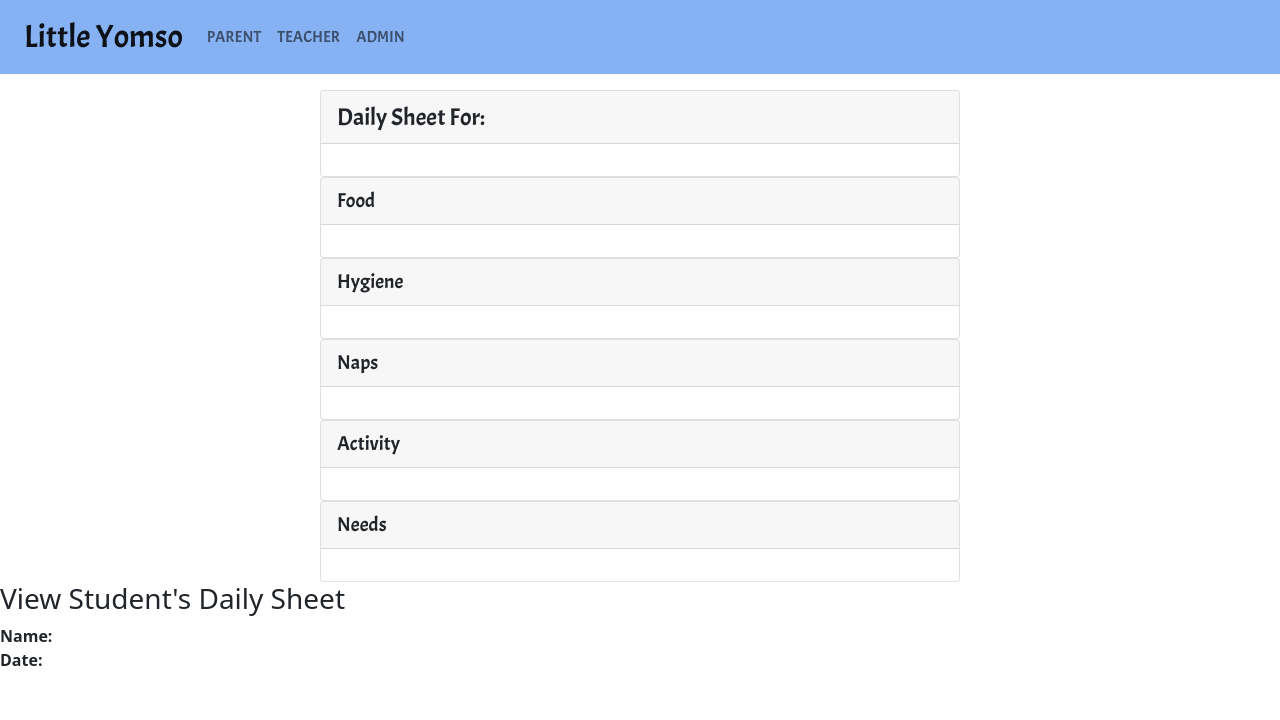
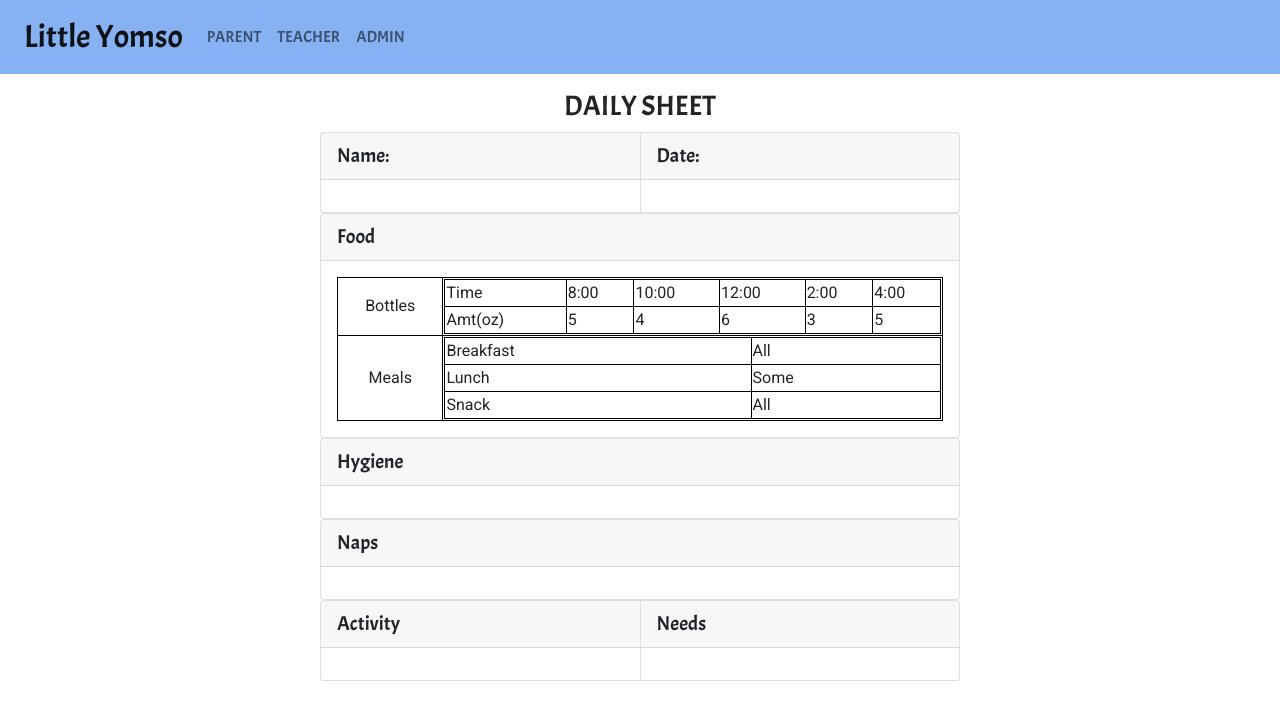
Before and after one commit to dinowaffles/frontend-dailysheets, an Angular app: page /student/1 in a window 1280 px wide. Shown: the top 720 px of the page. Built offline with nearby package versions, Linux system fonts and the light colour scheme; no server answers.

Commit message:
added food table

```diff
--- a/src/app/parent-student/parent-student.component.css
+++ b/src/app/parent-student/parent-student.component.css
@@ -3,6 +3,12 @@
 
 .main-panel {
     padding-top: 16px;
+    padding-bottom: 20px;
+}
+
+.main-panel-header {
+    font-family: 'Acme', sans-serif;
+    text-align: center;
 }
 
 .card-header {
@@ -17,3 +23,16 @@
 .card-body {
     font-family: 'Roboto', sans-serif;
 }
+
+table, td {
+    border: 1px solid black;
+    font-family: 'Roboto', sans-serif;
+}
+
+.food-table {
+    width: 100%;
+}
+
+.bottles-table, .meals-table {
+    width: 100%;
+}
--- a/src/app/parent-student/parent-student.component.html
+++ b/src/app/parent-student/parent-student.component.html
@@ -4,20 +4,66 @@
     </div>
 
     <div class="main-panel">
+        <h3 class="main-panel-header">DAILY SHEET</h3>
         <div class="card-columns">
-
-            <div class="card name-date col-md-6 offset-md-3 offset-md-3">
-                <div class="card-header sheet-header">Daily Sheet For:
-
+            <div class="card-group name-date col-md-6 offset-md-3 offset-md-3">
+                <div class="card">
+                    <div class="card-header">Name: </div>
+                    <div class=card-body></div>
                 </div>
-                <div class="card-body"></div>
+                <div class="card">
+                    <div class="card-header">Date: </div>
+                    <div class=card-body></div>
+                </div>
             </div>
 
             <div class="card food col-md-6 offset-md-3 offset-md-3">
                 <div class="card-header">Food
-
                 </div>
-                <div class="card-body"></div>
+                <div class="card-body">
+                    <table class="food-table">
+                        <tr>
+                            <td class="text-center">Bottles</td>
+                            <td>
+                                <table class="bottles-table">
+                                    <tr>
+                                        <td>Time</td>
+                                        <td>8:00</td>
+                                        <td>10:00</td>
+                                        <td>12:00</td>
+                                        <td>2:00</td>
+                                        <td>4:00</td>
+                                    </tr>
+                                        <td>Amt(oz)</td>
+                                        <td>5</td>
+                                        <td>4</td>
+                                        <td>6</td>
+                                        <td>3</td>
+                                        <td>5</td>
+                                </table>
+                            </td>
+                        </tr>
+                        <tr>
+                            <td class="text-center">Meals</td>
+                            <td>
+                                <table class="meals-table">
+                                    <tr>
+                                        <td>Breakfast</td>
+                                        <td>All</td>
+                                    </tr>
+                                    <tr>
+                                        <td>Lunch</td>
+                                        <td>Some</td>
+                                    </tr>
+                                    <tr>
+                                        <td>Snack</td>
+                                        <td>All</td>
+                                    </tr>
+                                </table>
+                            </td>
+                        </tr>
+                    </table>
+                </div>
             </div>
 
             <div class="card hygiene col-md-6 offset-md-3 offset-md-3">
@@ -34,30 +80,19 @@
                 <div class="card-body"></div>
             </div>
 
-            <div class="card activity col-md-6 offset-md-3 offset-md-3">
-                <div class="card-header">Activity
+            <div class="card-group activity-needs col-md-6 offset-md-3 offset-md-3">
+                <div class="card">
+                    <div class="card-header">Activity </div>
+                    <div class=card-body></div>
+                </div>
 
+                <div class="card">
+                    <div class="card-header">Needs </div>
+                    <div class=card-body></div>
                 </div>
-                <div class="card-body"></div>
             </div>
 
-            <div class=" card needs col-md-6 offset-md-3 offset-md-3">
-                <div class="card-header">Needs
 
-                </div>
-                <div class="card-body"></div>
-            </div>
-        </div>
-
-
-        <h3 class="header"> View Student's Daily Sheet</h3>
-        <div>
-            <div>
-                <label> <b> Name: </b></label> {{sheet.name}}
-            </div>
-            <div>
-                <label> <b> Date: </b></label> {{sheet.date}}
-            </div>
         </div>
     </div>
 
```
